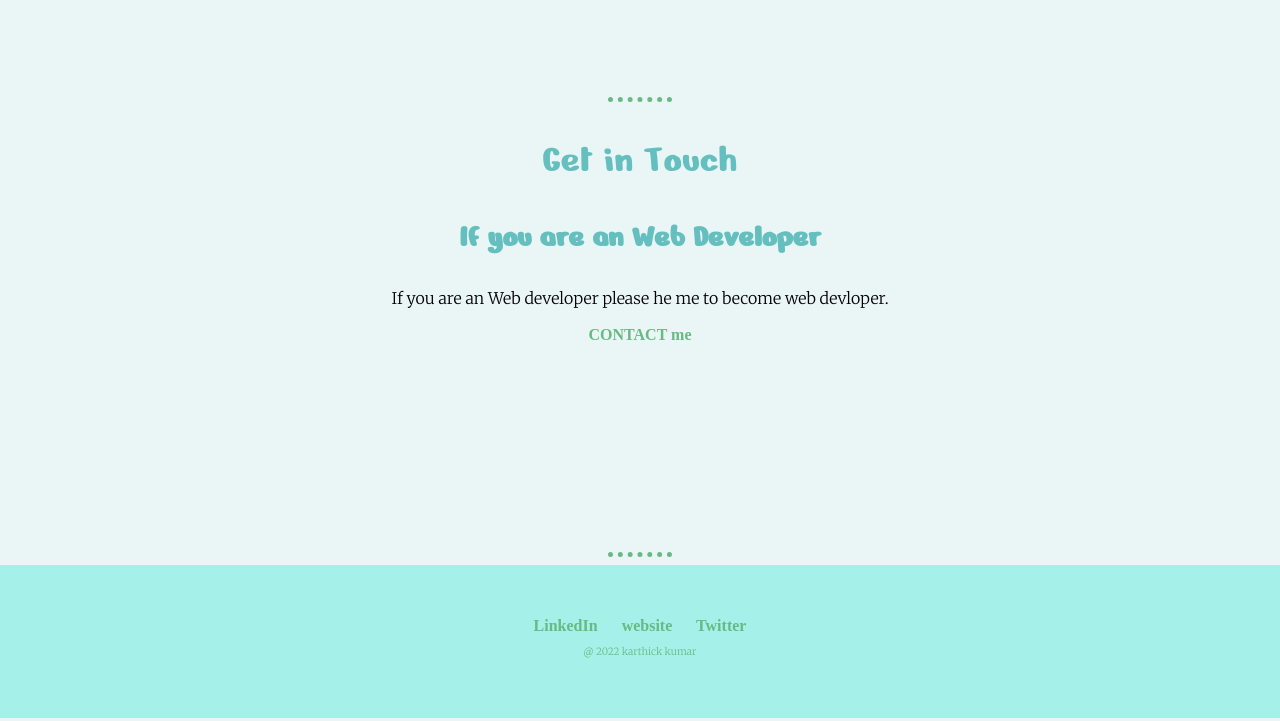
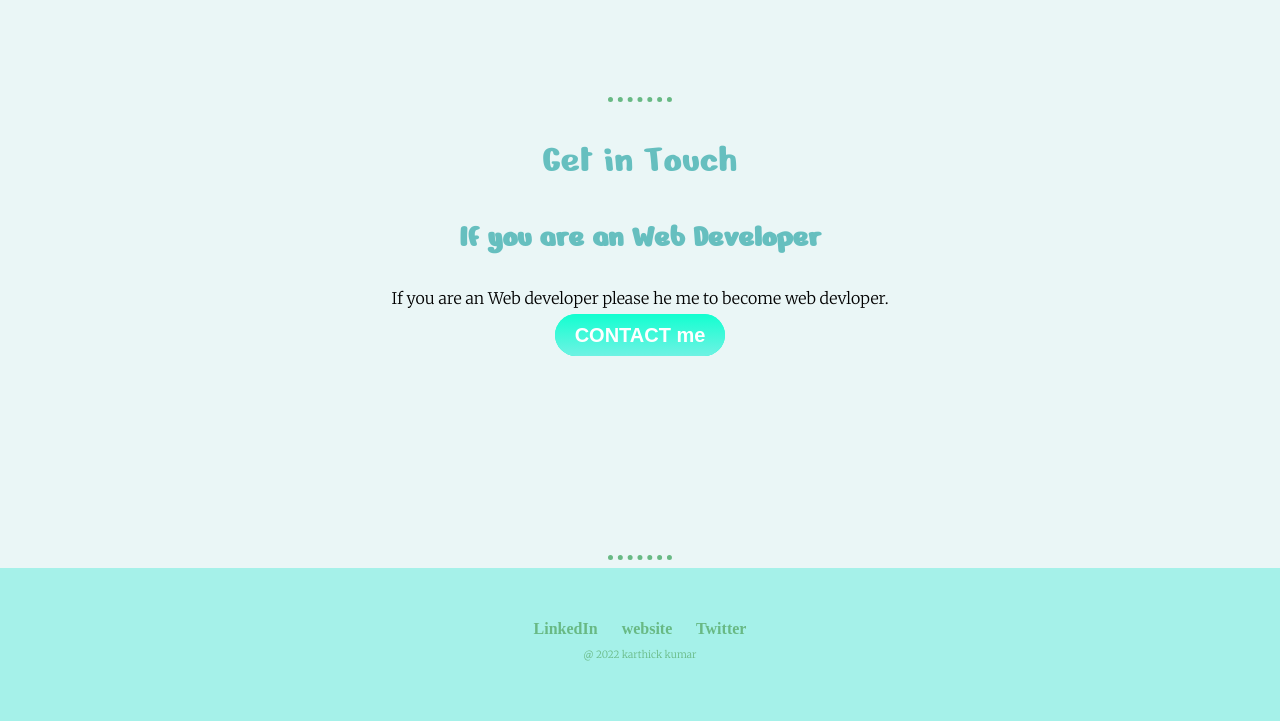
Before and after one commit to karthickkumar63826/Personal-Site, a plain HTML site: page index.html in a window 1280 px wide. Shown: the part 1949-2670 px from the top of the page. Drawn offline with Linux system fonts and the light colour scheme.

Commit message:
Update style.css

```diff
--- a/css/style.css
+++ b/css/style.css
@@ -51,6 +51,10 @@ a{
   font-size: 1rem;
   color: #68B984;
   padding: 10px;
+}
+
+a:hover{
+   color: #FEFCF3;
 }
 
 .top-container {
@@ -123,3 +127,30 @@ span {
   color:#68B984;
   font-size: 10px;
 }
+
+.btn {
+  background: #12ffd0;
+  background-image: -webkit-linear-gradient(top, #12ffd0, #6ff2e3);
+  background-image: -moz-linear-gradient(top, #12ffd0, #6ff2e3);
+  background-image: -ms-linear-gradient(top, #12ffd0, #6ff2e3);
+  background-image: -o-linear-gradient(top, #12ffd0, #6ff2e3);
+  background-image: linear-gradient(to bottom, #12ffd0, #6ff2e3);
+  -webkit-border-radius: 28;
+  -moz-border-radius: 28;
+  border-radius: 28px;
+  font-family: Arial;
+  color: #ffffff;
+  font-size: 20px;
+  padding: 10px 20px 10px 20px;
+  text-decoration: none;
+}
+
+.btn:hover {
+  background: #00bdc4;
+  background-image: -webkit-linear-gradient(top, #00bdc4, #0ec930);
+  background-image: -moz-linear-gradient(top, #00bdc4, #0ec930);
+  background-image: -ms-linear-gradient(top, #00bdc4, #0ec930);
+  background-image: -o-linear-gradient(top, #00bdc4, #0ec930);
+  background-image: linear-gradient(to bottom, #00bdc4, #0ec930);
+  text-decoration: none;
+}
```
